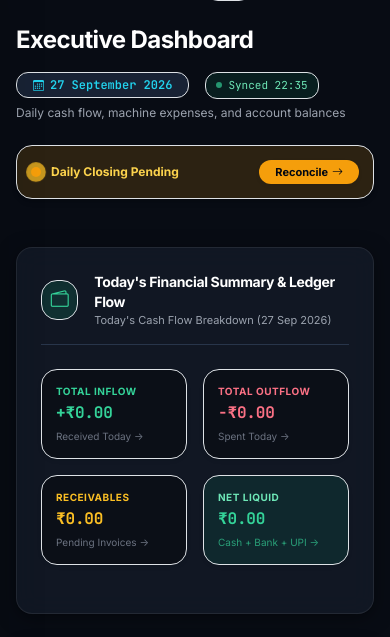
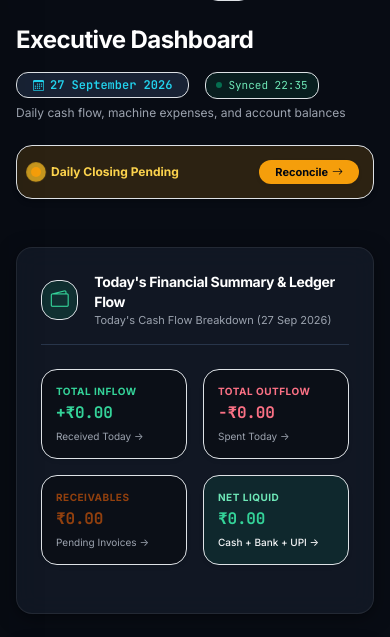
Before and after one commit to diwakarreddy706-maker/expense-tracking-system, a Django app: page / in a window 390 px wide. Shown: the part 64-701 px from the top of the page. Run offline with Django 5.2, Linux system fonts and the light colour scheme; the visitor is signed in with stand-in values (Sample User, id 1); data comes from the database, SQL or seed files in the repository; data that the repository does not hold is empty; some libraries are stand-ins or nearby versions.

Commit message:
fix(accessibility): resolve WCAG AA color contrast failures and restore semantic heading order

```diff
--- a/templates/dashboard/index.html
+++ b/templates/dashboard/index.html
@@ -16,8 +16,8 @@
       <span class="inline-flex items-center gap-1.5 px-3 py-1 rounded-xl bg-[#182234] border border-[#28354A] text-cyan-400 font-mono text-xs font-semibold">
         <i class="bi bi-calendar3 text-[11px]"></i> {{ kpis.today_formatted }}
       </span>
-      <span class="inline-flex items-center gap-1.5 px-2.5 py-1 rounded-xl bg-emerald-500/10 border border-emerald-500/20 text-emerald-300 font-mono text-[11px]">
-        <span class="w-1.5 h-1.5 rounded-full bg-emerald-400 animate-pulse"></span>
+      <span class="inline-flex items-center gap-1.5 px-2.5 py-1 rounded-xl bg-emerald-500/10 border border-emerald-500/20 text-emerald-700 dark:text-emerald-300 font-mono text-[11px]">
+        <span class="w-1.5 h-1.5 rounded-full bg-emerald-600 dark:bg-emerald-400 animate-pulse"></span>
         <span>Synced {% now "H:i" %}</span>
       </span>
     </div>
@@ -97,7 +97,7 @@
         <i class="bi bi-wallet2 text-lg"></i>
       </div>
       <div>
-        <h3 class="text-sm sm:text-base font-bold text-white tracking-tight m-0">Today's Financial Summary &amp; Ledger Flow</h3>
+        <h2 class="text-sm sm:text-base font-bold text-white tracking-tight m-0">Today's Financial Summary &amp; Ledger Flow</h2>
         <p class="text-[11px] sm:text-xs text-gray-400 m-0">Today's Cash Flow Breakdown ({{ kpis.today|date:"d M Y" }})</p>
       </div>
     </div>
@@ -130,30 +130,30 @@
   <div class="grid grid-cols-2 gap-3 mb-4 md:hidden">
     <!-- 1. Total Income / Received -->
     <a href="{% url 'finance:daily_closing' %}" class="block p-3.5 rounded-2xl bg-[#0B0F17] hover:bg-emerald-950/30 border border-emerald-500/30 transition-all no-underline shadow-sm">
-      <span class="text-[10px] font-bold text-emerald-400 uppercase tracking-wider block">Total Inflow</span>
-      <div class="text-base font-black text-emerald-400 num-tabular tabular-nums mt-0.5 truncate">+₹{{ kpis.money_received_today|inr }}</div>
-      <span class="text-[10px] text-gray-500 block mt-1">Received Today &rarr;</span>
+      <span class="text-[10px] font-bold text-emerald-700 dark:text-emerald-400 uppercase tracking-wider block">Total Inflow</span>
+      <div class="text-base font-black text-emerald-700 dark:text-emerald-400 num-tabular tabular-nums mt-0.5 truncate">+₹{{ kpis.money_received_today|inr }}</div>
+      <span class="text-[10px] text-gray-600 dark:text-gray-400 block mt-1">Received Today &rarr;</span>
     </a>
 
     <!-- 2. Total Expense / Spent -->
     <a href="{% url 'expenses:list' %}" class="block p-3.5 rounded-2xl bg-[#0B0F17] hover:bg-rose-950/30 border border-rose-500/30 transition-all no-underline shadow-sm">
-      <span class="text-[10px] font-bold text-rose-400 uppercase tracking-wider block">Total Outflow</span>
-      <div class="text-base font-black text-rose-400 num-tabular tabular-nums mt-0.5 truncate">-₹{{ kpis.money_spent_today|inr }}</div>
-      <span class="text-[10px] text-gray-500 block mt-1">Spent Today &rarr;</span>
+      <span class="text-[10px] font-bold text-rose-700 dark:text-rose-400 uppercase tracking-wider block">Total Outflow</span>
+      <div class="text-base font-black text-rose-700 dark:text-rose-400 num-tabular tabular-nums mt-0.5 truncate">-₹{{ kpis.money_spent_today|inr }}</div>
+      <span class="text-[10px] text-gray-600 dark:text-gray-400 block mt-1">Spent Today &rarr;</span>
     </a>
 
     <!-- 3. Receivables / Udhar -->
     <a href="{% url 'finance:receivables' %}" class="block p-3.5 rounded-2xl bg-[#0B0F17] hover:bg-amber-950/30 border border-amber-500/30 transition-all no-underline shadow-sm">
-      <span class="text-[10px] font-bold text-amber-400 uppercase tracking-wider block">Receivables</span>
-      <div class="text-base font-black text-amber-400 num-tabular tabular-nums mt-0.5 truncate">₹{{ kpis.receivables_to_receive|inr }}</div>
-      <span class="text-[10px] text-gray-500 block mt-1">Pending Invoices &rarr;</span>
+      <span class="text-[10px] font-bold text-amber-800 dark:text-amber-400 uppercase tracking-wider block">Receivables</span>
+      <div class="text-base font-black text-amber-800 dark:text-amber-400 num-tabular tabular-nums mt-0.5 truncate">₹{{ kpis.receivables_to_receive|inr }}</div>
+      <span class="text-[10px] text-gray-600 dark:text-gray-400 block mt-1">Pending Invoices &rarr;</span>
     </a>
 
     <!-- 4. Savings / Net Liquid Balance -->
     <a href="{% url 'finance:accounts' %}" class="block p-3.5 rounded-2xl bg-emerald-500/10 hover:bg-emerald-500/20 border border-emerald-500/40 transition-all no-underline shadow-sm">
-      <span class="text-[10px] font-bold text-emerald-300 uppercase tracking-wider block">Net Liquid</span>
-      <div class="text-base font-black text-emerald-400 num-tabular tabular-nums mt-0.5 truncate">₹{{ kpis.total_current_liquid|inr }}</div>
-      <span class="text-[10px] text-emerald-400/70 block mt-1">Cash + Bank + UPI &rarr;</span>
+      <span class="text-[10px] font-bold text-emerald-800 dark:text-emerald-300 uppercase tracking-wider block">Net Liquid</span>
+      <div class="text-base font-black text-emerald-800 dark:text-emerald-400 num-tabular tabular-nums mt-0.5 truncate">₹{{ kpis.total_current_liquid|inr }}</div>
+      <span class="text-[10px] text-slate-700 dark:text-emerald-300/80 font-medium block mt-1">Cash + Bank + UPI &rarr;</span>
     </a>
   </div>
 
@@ -171,37 +171,37 @@
     <!-- 2. Received -->
     <a href="{% url 'finance:daily_closing' %}" class="flex flex-col justify-between p-4 rounded-2xl bg-emerald-500/10 hover:bg-emerald-500/20 border border-emerald-500/30 hover:border-emerald-500/60 transition-all no-underline group shadow-sm hover:scale-[1.02]">
       <div>
-        <span class="text-[10px] font-bold text-emerald-400 uppercase tracking-wider block">+ Money In (Today)</span>
-        <div class="text-lg font-black text-emerald-400 num-tabular tabular-nums mt-1.5">+₹{{ kpis.money_received_today|inr }}</div>
+        <span class="text-[10px] font-bold text-emerald-700 dark:text-emerald-400 uppercase tracking-wider block">+ Money In (Today)</span>
+        <div class="text-lg font-black text-emerald-700 dark:text-emerald-400 num-tabular tabular-nums mt-1.5">+₹{{ kpis.money_received_today|inr }}</div>
       </div>
-      <span class="text-[10px] font-medium text-emerald-500/80 group-hover:text-emerald-300 mt-2 block">View Receipts &rarr;</span>
+      <span class="text-[10px] font-medium text-emerald-700 dark:text-emerald-300 group-hover:text-emerald-300 mt-2 block">View Receipts &rarr;</span>
     </a>
 
     <!-- 3. Spent -->
     <a href="{% url 'expenses:list' %}" class="flex flex-col justify-between p-4 rounded-2xl bg-rose-500/10 hover:bg-rose-500/20 border border-rose-500/30 hover:border-rose-500/60 transition-all no-underline group shadow-sm hover:scale-[1.02]">
       <div>
-        <span class="text-[10px] font-bold text-rose-400 uppercase tracking-wider block">- Money Out (Today)</span>
-        <div class="text-lg font-black text-rose-400 num-tabular tabular-nums mt-1.5">-₹{{ kpis.money_spent_today|inr }}</div>
+        <span class="text-[10px] font-bold text-rose-700 dark:text-rose-400 uppercase tracking-wider block">- Money Out (Today)</span>
+        <div class="text-lg font-black text-rose-700 dark:text-rose-400 num-tabular tabular-nums mt-1.5">-₹{{ kpis.money_spent_today|inr }}</div>
       </div>
-      <span class="text-[10px] font-medium text-rose-500/80 group-hover:text-rose-300 mt-2 block">View Expenses &rarr;</span>
+      <span class="text-[10px] font-medium text-rose-700 dark:text-rose-300 group-hover:text-rose-300 mt-2 block">View Expenses &rarr;</span>
     </a>
 
     <!-- 4. Expected Closing -->
     <a href="{% url 'finance:daily_closing' %}" class="flex flex-col justify-between p-4 rounded-2xl bg-cyan-500/10 hover:bg-cyan-500/20 border border-cyan-500/30 hover:border-cyan-500/60 transition-all no-underline group shadow-sm hover:scale-[1.02]">
       <div>
-        <span class="text-[10px] font-bold text-cyan-400 uppercase tracking-wider block">= Closing Balance (Expected)</span>
-        <div class="text-lg font-black text-cyan-300 num-tabular tabular-nums mt-1.5">₹{{ kpis.expected_closing_today|inr }}</div>
+        <span class="text-[10px] font-bold text-cyan-700 dark:text-cyan-400 uppercase tracking-wider block">= Closing Balance (Expected)</span>
+        <div class="text-lg font-black text-cyan-700 dark:text-cyan-300 num-tabular tabular-nums mt-1.5">₹{{ kpis.expected_closing_today|inr }}</div>
       </div>
-      <span class="text-[10px] font-medium text-cyan-500/80 group-hover:text-cyan-300 mt-2 block">Daily Closing &rarr;</span>
+      <span class="text-[10px] font-medium text-cyan-700 dark:text-cyan-300 group-hover:text-cyan-300 mt-2 block">Daily Closing &rarr;</span>
     </a>
 
     <!-- 5. Total Liquid Available -->
     <a href="{% url 'finance:accounts' %}" class="flex flex-col justify-between p-4 rounded-2xl bg-emerald-500/15 hover:bg-emerald-500/25 border border-emerald-500/40 hover:border-emerald-400 transition-all no-underline group shadow-md hover:scale-[1.02]">
       <div>
-        <span class="text-[10px] font-bold text-emerald-300 uppercase tracking-wider block">Total Balance (Available)</span>
-        <div class="text-lg font-black text-emerald-400 num-tabular tabular-nums mt-1.5">₹{{ kpis.total_current_liquid|inr }}</div>
+        <span class="text-[10px] font-bold text-emerald-800 dark:text-emerald-300 uppercase tracking-wider block">Total Balance (Available)</span>
+        <div class="text-lg font-black text-emerald-700 dark:text-emerald-400 num-tabular tabular-nums mt-1.5">₹{{ kpis.total_current_liquid|inr }}</div>
       </div>
-      <span class="text-[10px] font-medium text-emerald-400/80 group-hover:text-emerald-300 mt-2 block">All Accounts &rarr;</span>
+      <span class="text-[10px] font-medium text-emerald-700 dark:text-emerald-300 group-hover:text-emerald-300 mt-2 block">All Accounts &rarr;</span>
     </a>
   </div>
 
@@ -345,10 +345,10 @@
   <div class="glass-card p-5 sm:p-6 flex flex-col justify-between">
     <div>
       <div class="flex items-center justify-between border-b border-[#28354A] pb-3 mb-4">
-        <h3 class="text-sm sm:text-base font-bold text-white flex items-center gap-2 m-0">
+        <h2 class="text-sm sm:text-base font-bold text-white flex items-center gap-2 m-0">
           <i class="bi bi-pie-chart-fill text-amber-400"></i>
           <span>Monthly Expenses by Category</span>
-        </h3>
+        </h2>
         <span class="text-xs sm:text-sm font-extrabold text-white num-tabular">Total: ₹{{ kpis.total_expenses_month|inr }}</span>
       </div>
 
@@ -400,10 +400,10 @@
   <div class="glass-card p-5 sm:p-6 flex flex-col justify-between">
     <div>
       <div class="flex items-center justify-between border-b border-[#28354A] pb-3 mb-4">
-        <h3 class="text-sm sm:text-base font-bold text-white flex items-center gap-2 m-0">
+        <h2 class="text-sm sm:text-base font-bold text-white flex items-center gap-2 m-0">
           <i class="bi bi-bullseye text-cyan-400"></i>
           <span>Budget Controls (This Month)</span>
-        </h3>
+        </h2>
         {% if kpis.budget_summary.status == 'NORMAL' %}
           <span class="status-pill status-pill-active">Normal (&lt;80%)</span>
         {% elif kpis.budget_summary.status == 'WARNING' %}
@@ -464,7 +464,7 @@
         <i class="bi bi-truck text-base"></i>
       </div>
       <div>
-        <h3 class="text-sm sm:text-base font-bold text-white tracking-tight m-0">Machinery Operating Costs &amp; Fuel Mileage</h3>
+        <h2 class="text-sm sm:text-base font-bold text-white tracking-tight m-0">Machinery Operating Costs &amp; Fuel Mileage</h2>
         <p class="text-[11px] text-gray-400 m-0">Compare diesel consumption, maintenance, and running costs per acre/hour</p>
       </div>
     </div>
@@ -566,10 +566,10 @@
   <!-- Recent Expenses -->
   <div class="glass-card p-5 sm:p-6">
     <div class="flex items-center justify-between border-b border-[#28354A] pb-3 mb-4">
-      <h3 class="text-sm sm:text-base font-bold text-white flex items-center gap-2 m-0">
+      <h2 class="text-sm sm:text-base font-bold text-white flex items-center gap-2 m-0">
         <i class="bi bi-receipt-cutoff text-rose-400"></i>
         <span>Recent Operational Expenses</span>
-      </h3>
+      </h2>
       <a href="{% url 'expenses:list' %}" class="text-xs text-gray-400 hover:text-white font-medium no-underline">View All &rarr;</a>
     </div>
 
@@ -614,10 +614,10 @@
   <!-- Recent Receipts & Settlements -->
   <div class="glass-card p-5 sm:p-6">
     <div class="flex items-center justify-between border-b border-[#28354A] pb-3 mb-4">
-      <h3 class="text-sm sm:text-base font-bold text-white flex items-center gap-2 m-0">
+      <h2 class="text-sm sm:text-base font-bold text-white flex items-center gap-2 m-0">
         <i class="bi bi-arrow-left-right text-emerald-400"></i>
         <span>Recent Receipts &amp; Settlements</span>
-      </h3>
+      </h2>
       <a href="{% url 'finance:receivables' %}" class="text-xs text-gray-400 hover:text-white font-medium no-underline">Receivables &rarr;</a>
     </div>
 
```
Also changed, not shown: static/css/custom.css (+62 -24 lines).
